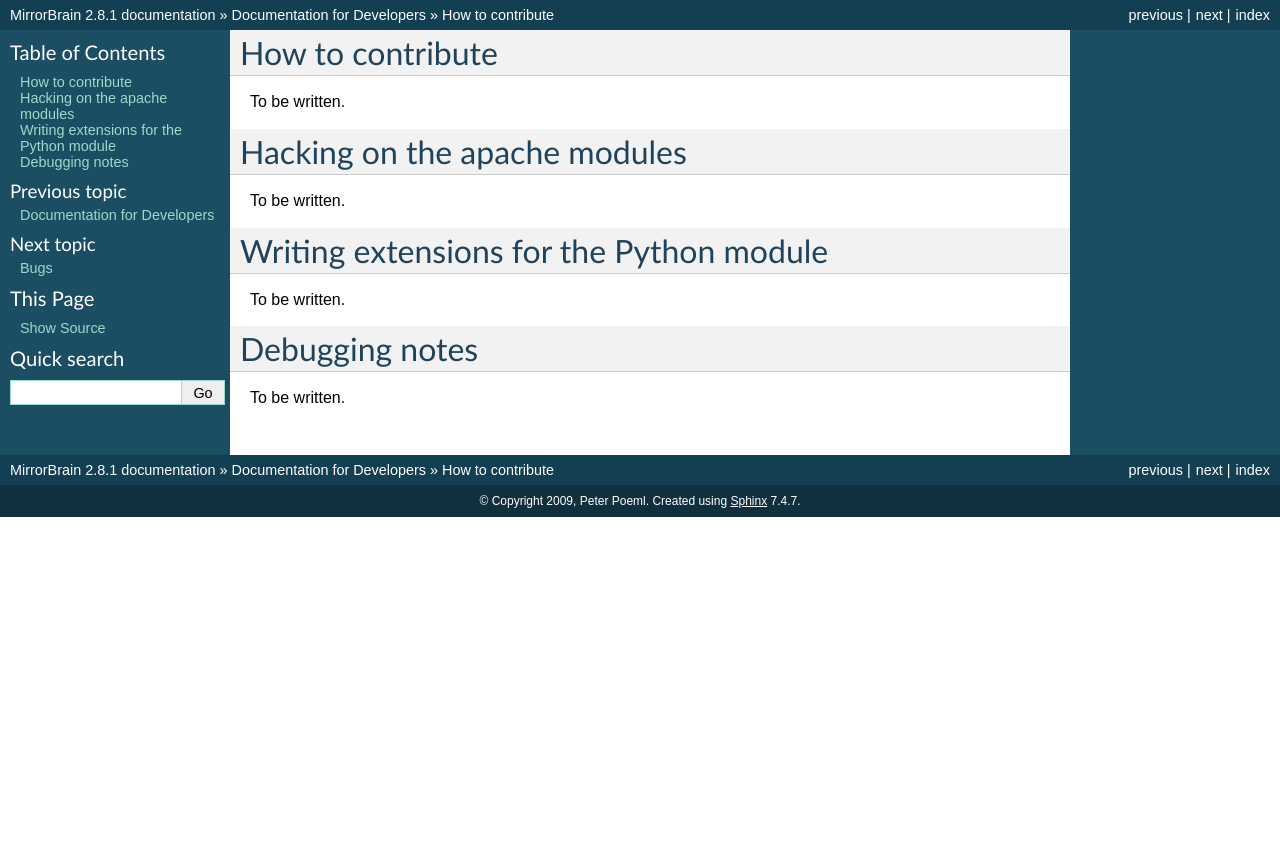
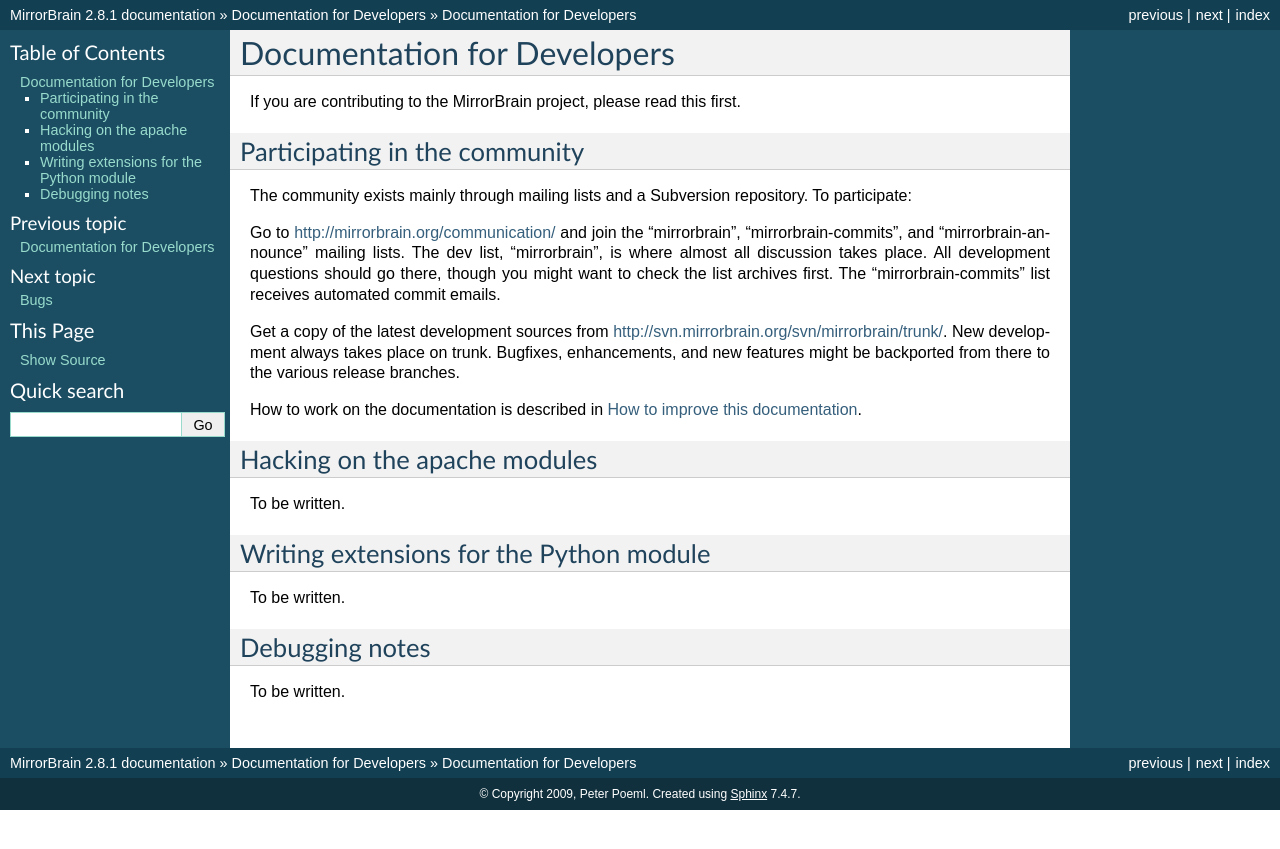
Before and after one commit to hayalci/mirrorbrain, a Sphinx documentation site: the page built from docs/devel/developer.rst, in a window 1280 px wide. Shown: the top 849 px of the page. Built offline with Sphinx 7.4.7, drawn with Linux system fonts in a browser that asks for light colours.

Commit message:
docs: add some introductory documentation for developers.
git-svn-id: http://svn.mirrorbrain.org/svn/mirrorbrain/trunk@7741 2d291e14-ff0c-0410-a3fa-d5caa9871f55

```diff
--- a/docs/devel/developer.rst
+++ b/docs/devel/developer.rst
@@ -1,31 +1,45 @@
+
+Documentation for Developers
+============================
 
 
-********************************************************************************
-How to contribute
-********************************************************************************
+If you are contributing to the MirrorBrain project, please read this first.
+
+
+Participating in the community
+------------------------------
+
+The community exists mainly through mailing lists and a Subversion repository.
+To participate:
+
+Go to http://mirrorbrain.org/communication/ and join the "mirrorbrain",
+"mirrorbrain-commits", and "mirrorbrain-announce" mailing lists. The dev list,
+"mirrorbrain", is where almost all discussion takes place. All development
+questions should go there, though you might want to check the list archives
+first. The "mirrorbrain-commits" list receives automated commit emails.
+
+Get a copy of the latest development sources from
+http://svn.mirrorbrain.org/svn/mirrorbrain/trunk/.  New development always
+takes place on trunk. Bugfixes, enhancements, and new features might be
+backported from there to the various release branches.
+
+How to work on the documentation is described in :ref:`hacking_the_docs`.
+
+
+
+Hacking on the apache modules
+-----------------------------
 
 To be written.
 
 
-
-********************************************************************************
-Hacking on the apache modules
-********************************************************************************
+Writing extensions for the Python module
+----------------------------------------
 
 To be written.
 
 
-
-********************************************************************************
-Writing extensions for the Python module
-********************************************************************************
+Debugging notes
+---------------
 
 To be written.
-
-
-
-********************************************************************************
-Debugging notes
-********************************************************************************
-
-To be written.
--- a/docs/intro.rst
+++ b/docs/intro.rst
@@ -8,6 +8,8 @@
 The detailed history of changes in the documentation itself could be looked at
 `here <http://svn.mirrorbrain.org/viewvc/mirrorbrain/trunk/docs/>`_.
 
+
+.. _hacking_the_docs:
 
 How to improve this documentation
 ---------------------------------
```
